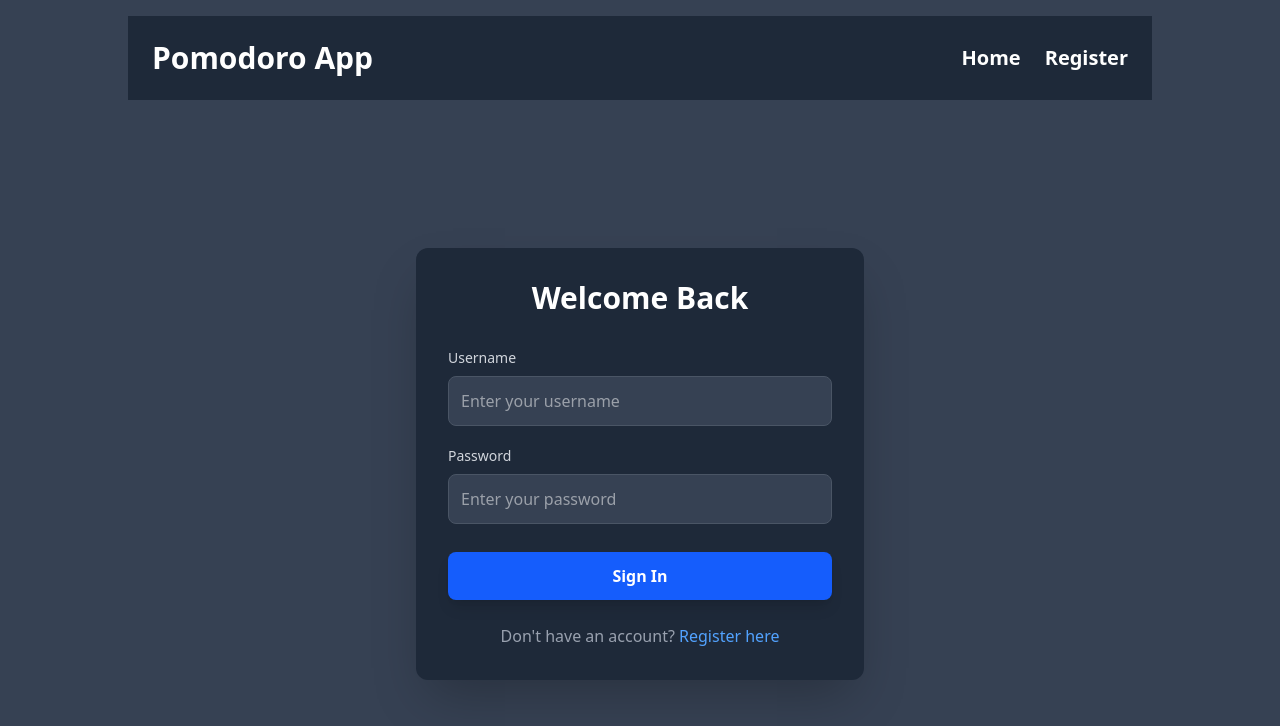
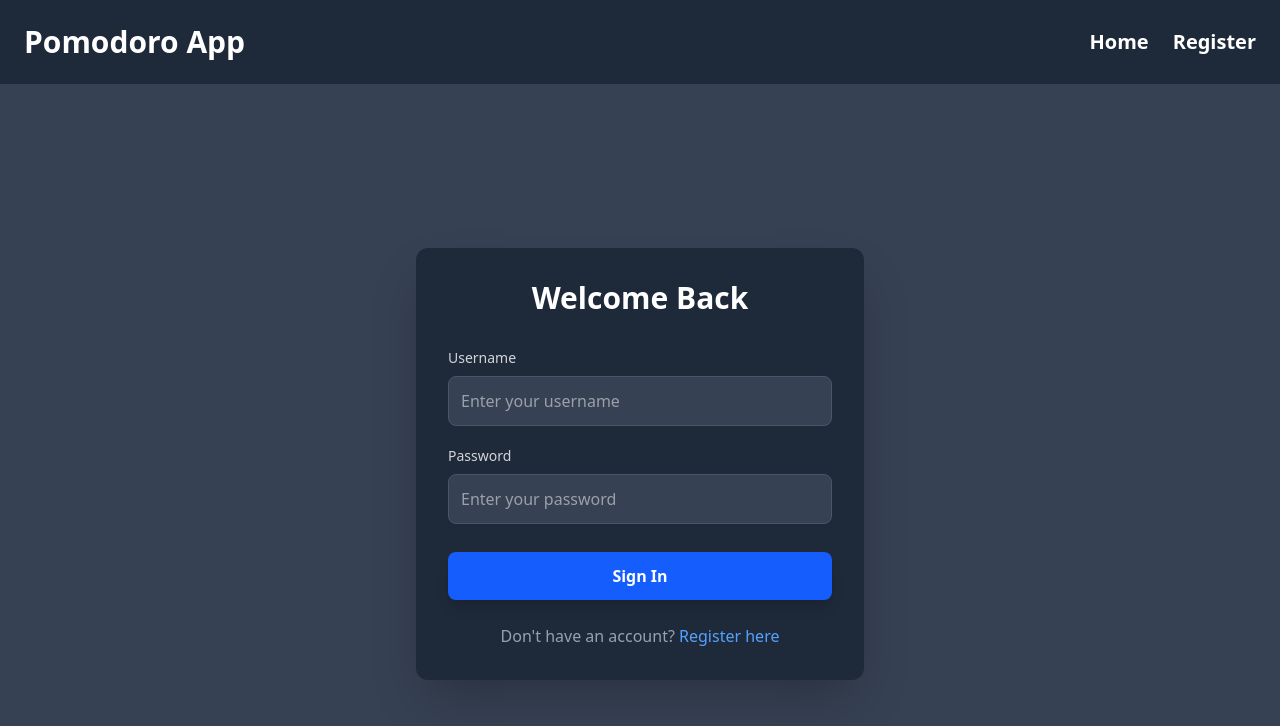
Before and after one commit to JibinBiju50/pomodoro-tracker, a React (Vite) app in the folder frontend/: page /login in a window 1280 px wide. Shown: the top 726 px of the page. Built offline with nearby package versions, Linux system fonts and the light colour scheme; no server answers.

Commit message:
Fix navbar layout issue on login and register.

```diff
--- a/frontend/src/pages/LoginPage.jsx
+++ b/frontend/src/pages/LoginPage.jsx
@@ -2,10 +2,12 @@ import Navbar from "../components/Navbar";
 import Login from "../components/Login";
 
 export default function LoginPage() {
-    return(
-        <div className="min-h-screen bg-gray-700 px-2 sm:px-4 md:px-8 lg:px-16 xl:px-32 py-4 flex flex-col justify-center">
+    return (
+        <div className="min-h-screen bg-gray-700 flex flex-col">
             <Navbar />
-            <Login />
+            <div className="px-2 sm:px-4 md:px-8 lg:px-16 xl:px-32 py-4 flex flex-col justify-center flex-1">
+                <Login />
+            </div>
         </div>
     )
 }
--- a/frontend/src/pages/RegisterPage.jsx
+++ b/frontend/src/pages/RegisterPage.jsx
@@ -2,10 +2,12 @@ import Navbar from "../components/Navbar";
 import Register from "../components/Register";
 
 export default function RegisterPage() {
-    return(
-        <div className="min-h-screen bg-gray-700 px-2 sm:px-4 md:px-8 lg:px-16 xl:px-32 py-4 flex flex-col justify-center">
+    return (
+        <div className="min-h-screen bg-gray-700 flex flex-col">
             <Navbar />
-            <Register />
+            <div className="px-2 sm:px-4 md:px-8 lg:px-16 xl:px-32 py-4 flex flex-col justify-center flex-1">
+                <Register />
+            </div>
         </div>
     )
 }
```
